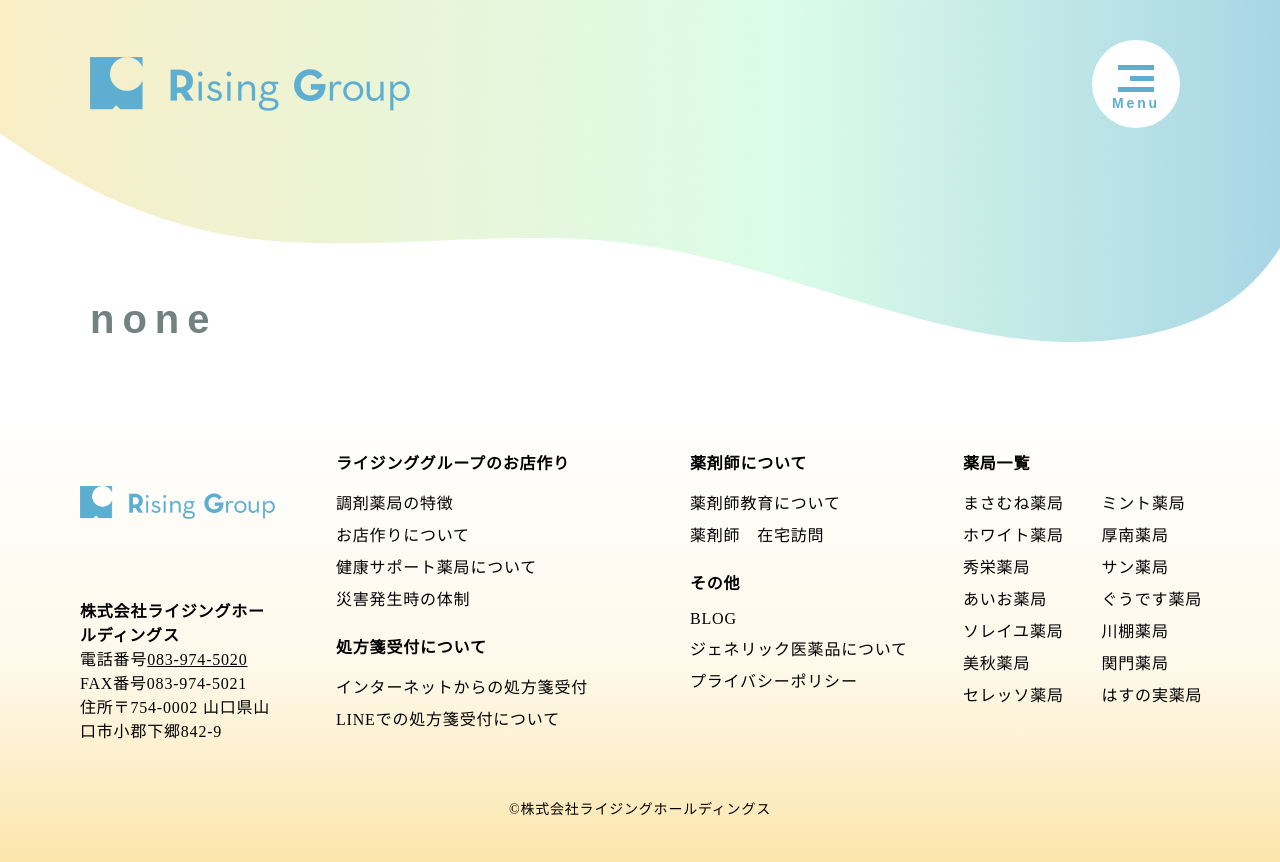
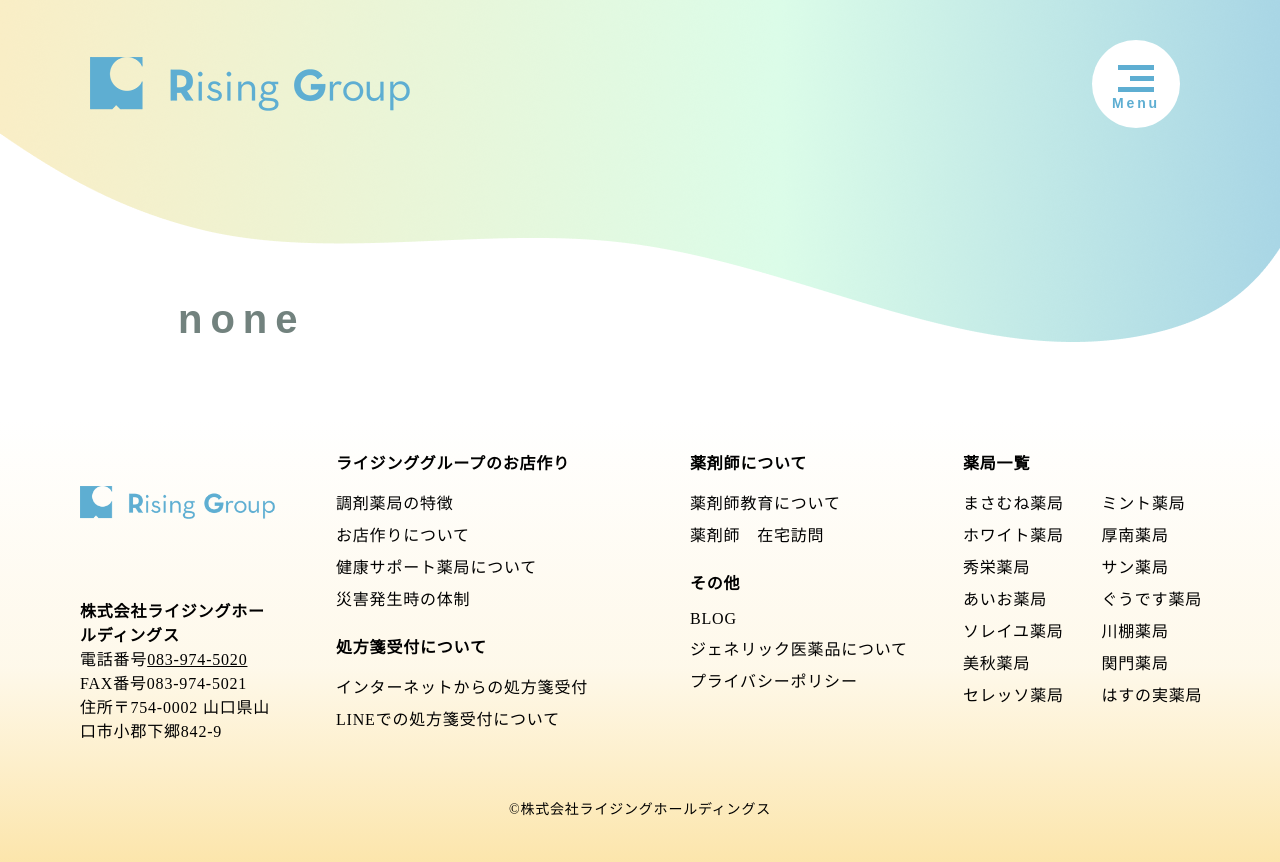
Before and after one commit to hcstantheman/rising, a Next.js app: page / in a window 1280 px wide. Built offline with nearby package versions, Linux system fonts and the light colour scheme; a web font is replaced by a local one.

Commit message:
fix bug in header

```diff
--- a/components/header/Header.module.scss
+++ b/components/header/Header.module.scss
@@ -20,7 +20,7 @@
   .dynamicText{
     display: flex;
     align-items: start;
-    padding-left: 90px;
+    padding-left: 178px;
     color: #72827E;
     text-align: center;
     font-family: Corporate Logo ver3, sans-serif;
```
